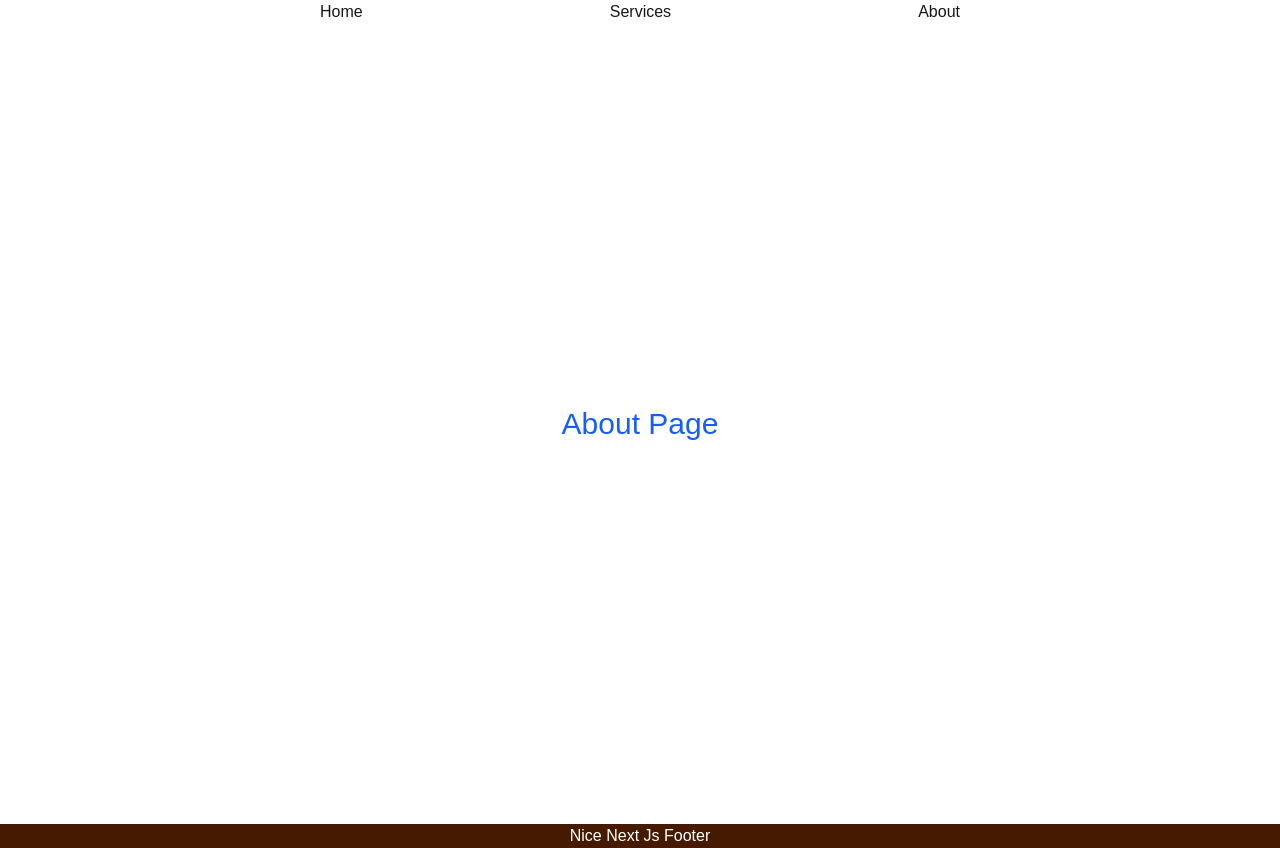
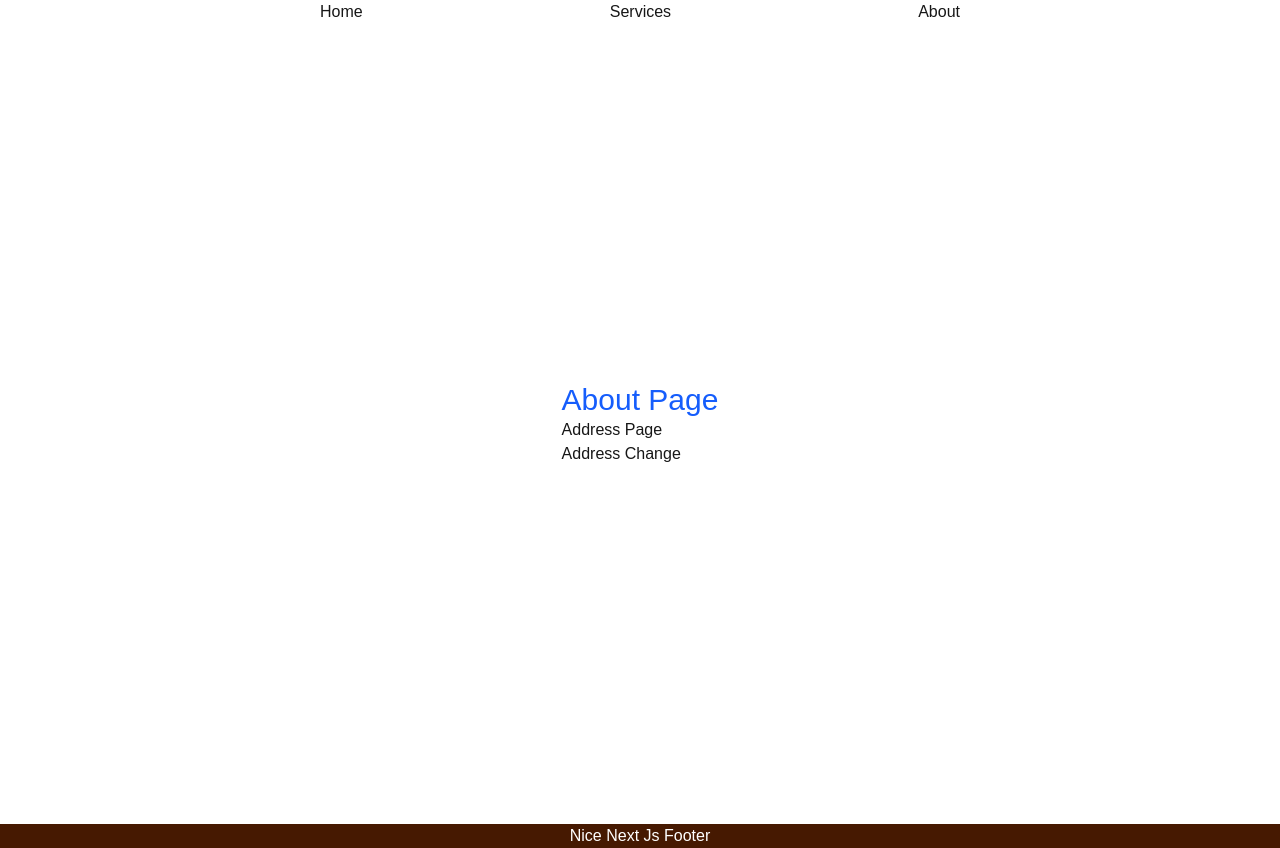
Before and after one commit to abrarasif11/Learn-Next-JS, a Next.js app: page /about in a window 1280 px wide. Built offline with nearby package versions, Linux system fonts and the light colour scheme.

Commit message:
Linking and Navigation

```diff
--- a/src/app/Components/Navbar/Navbar.jsx
+++ b/src/app/Components/Navbar/Navbar.jsx
@@ -1,3 +1,4 @@
+import Link from "next/link";
 import React from "react";
 
 const Navbar = () => {
@@ -5,9 +6,15 @@
     <div>
       <nav className="flex justify-center">
         <ul className="flex justify-between w-1/2">
-          <li>Home</li>
-          <li>Services</li>
-          <li>About</li>
+          <Link href="/">
+            <li>Home</li>
+          </Link>
+          <Link href="/services">
+            <li>Services</li>
+          </Link>
+          <Link href="/about">
+            <li>About</li>
+          </Link>
         </ul>
       </nav>
     </div>
--- a/src/app/about/page.jsx
+++ b/src/app/about/page.jsx
@@ -1,9 +1,27 @@
-import React from 'react'
+"use client"
+import Link from "next/link";
+import { useRouter } from "next/navigation";
+import React from "react";
 
 export default function AboutPage() {
+  const router = useRouter();
+  const isLoggedIn = true;
+  const handleNavigation = () => {
+    if (isLoggedIn) {
+      router.push("/about/address");
+    } else {
+      router.push("/");
+    }
+  };
   return (
     <div>
-      <p className='text-center text-3xl text-blue-600'>About Page</p>
+      <p className="text-center text-3xl text-blue-600">About Page</p>
+      <p>
+        <Link href="/about/address">Address Page</Link>
+      </p>
+      <button type="button" onClick={handleNavigation}>
+        Address Change
+      </button>
     </div>
-  )
+  );
 }
```
